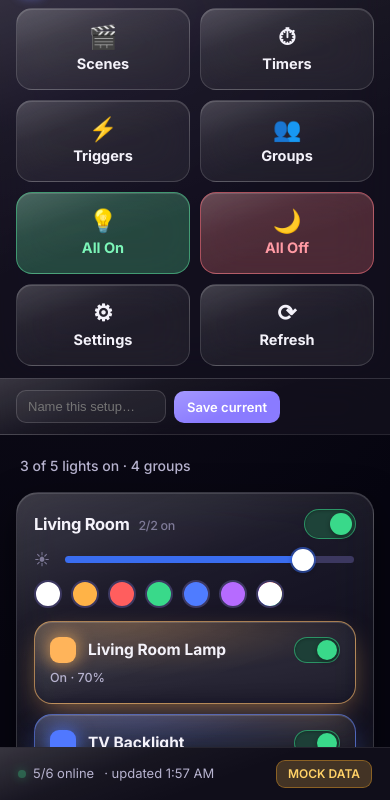
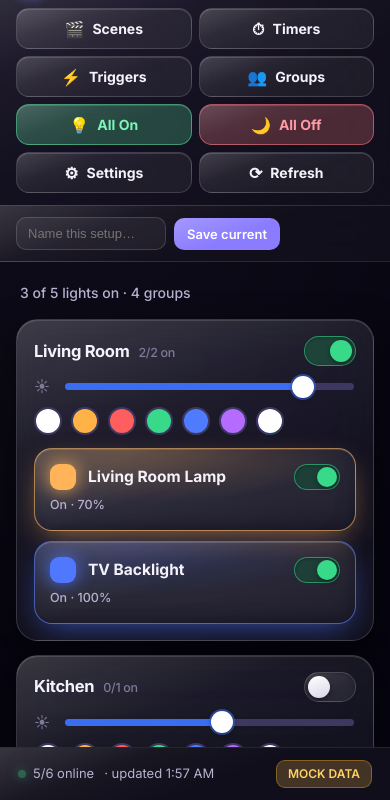
Before and after one commit to jacef8/GoveeControl, a website: page index.html in a window 390 px wide. Shown: the part 44-844 px from the top of the page. Drawn offline with Linux system fonts and the light colour scheme.

Commit message:
Shrink home button grid (icon+label side by side, tighter padding) so lights aren't pushed off-screen on phones

```diff
--- a/index.html
+++ b/index.html
@@ -62,13 +62,13 @@
      button"). The small header gear (injected by the Settings module) stays
      in the DOM so its click logic is reused, just hidden — the grid's
      Settings button forwards a click to it instead of duplicating the modal. */
-  .home-grid{display:grid; grid-template-columns:1fr 1fr; gap:10px}
+  .home-grid{display:grid; grid-template-columns:1fr 1fr; gap:7px}
   .home-btn{appearance:none; border:1px solid var(--glass-border); color:var(--ink);
     background:var(--sheen), var(--glass-tint); backdrop-filter:blur(var(--blur)); -webkit-backdrop-filter:blur(var(--blur));
-    font:650 14.5px 'Inter',system-ui; padding:17px 10px; border-radius:16px; cursor:pointer; text-decoration:none;
-    display:flex; flex-direction:column; align-items:center; justify-content:center; gap:6px; transition:transform .15s;
+    font:650 14px 'Inter',system-ui; padding:11px 10px; border-radius:13px; cursor:pointer; text-decoration:none;
+    display:flex; flex-direction:row; align-items:center; justify-content:center; gap:8px; transition:transform .15s;
     box-shadow:inset 0 1px 0 rgba(255,255,255,.14)}
-  .home-btn .hi{font-size:23px; line-height:1}
+  .home-btn .hi{font-size:16px; line-height:1}
   .home-btn:active{transform:scale(.96)}
   .home-btn.on{color:#7cf5b8; background:var(--sheen), color-mix(in srgb,var(--on) 22%,var(--glass-tint)); border-color:color-mix(in srgb,var(--on) 45%,var(--glass-border))}
   .home-btn.off{color:#ff9aa4; background:var(--sheen), color-mix(in srgb,var(--off) 20%,var(--glass-tint)); border-color:color-mix(in srgb,var(--off) 45%,var(--glass-border))}
--- a/sw.js
+++ b/sw.js
@@ -1,6 +1,6 @@
 /* Govee Control — minimal offline shell.
    Bump CACHE on every deploy so installed PWAs don't serve a stale page. */
-const CACHE = "govee-v45";
+const CACHE = "govee-v46";
 const SHELL = ["./", "./index.html", "./manifest.json"];
 
 self.addEventListener("install", e => {
```
